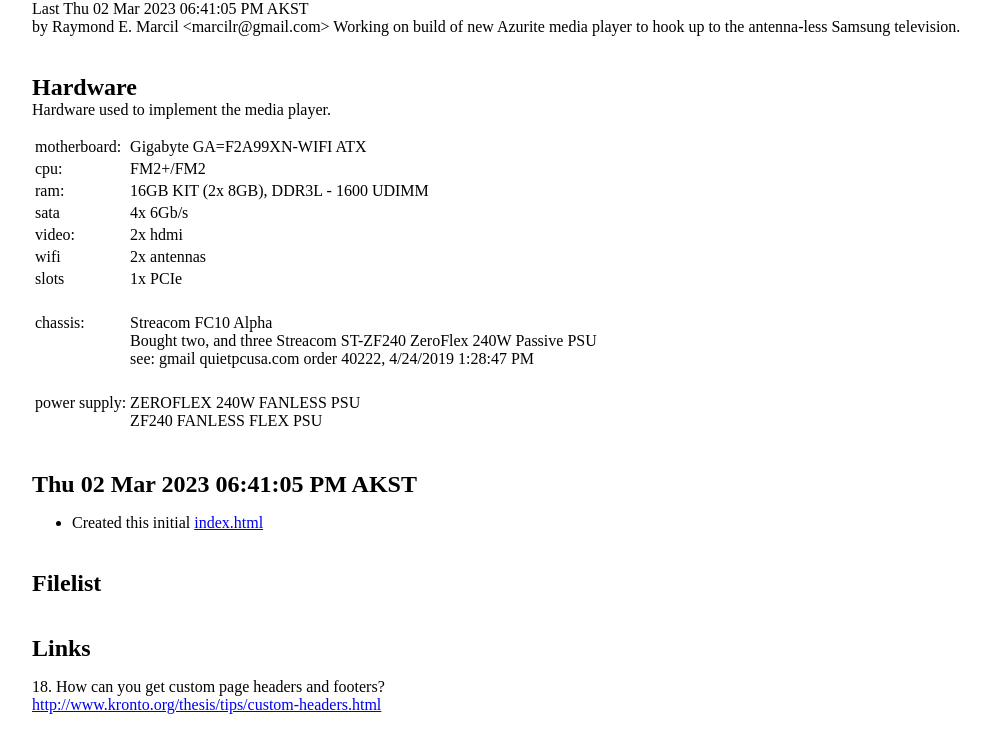
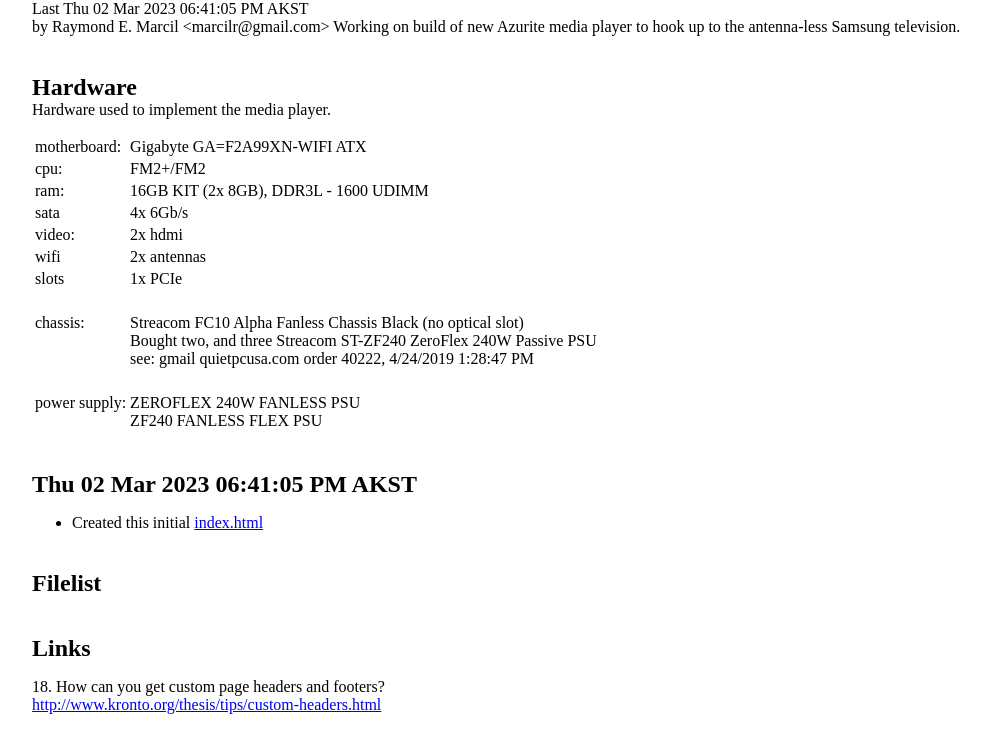
Before and after one commit to marcilr/azurite, a plain HTML site: page index.html in a window 1280 px wide. Shown: the part 87-828 px from the top of the page, without its empty margins (29-1020 px from the left). Drawn offline with Linux system fonts and the light colour scheme.

Commit message:
Updated chassis description to:
Streacom FC10 Alpha Fanless Chassis Black (no optical slot)

```diff
--- a/index.html
+++ b/index.html
@@ -95,7 +95,7 @@ Hardware used to implement the media player.
   <tr>
     <td valign='top'>chassis:</td>
     <td>
-      Streacom FC10 Alpha<br>
+      Streacom FC10 Alpha Fanless Chassis Black (no optical slot)<br>
       Bought two, and three Streacom ST-ZF240 ZeroFlex 240W Passive PSU<br>
       see: gmail quietpcusa.com order 40222, 4/24/2019 1:28:47 PM
     </td>
```
